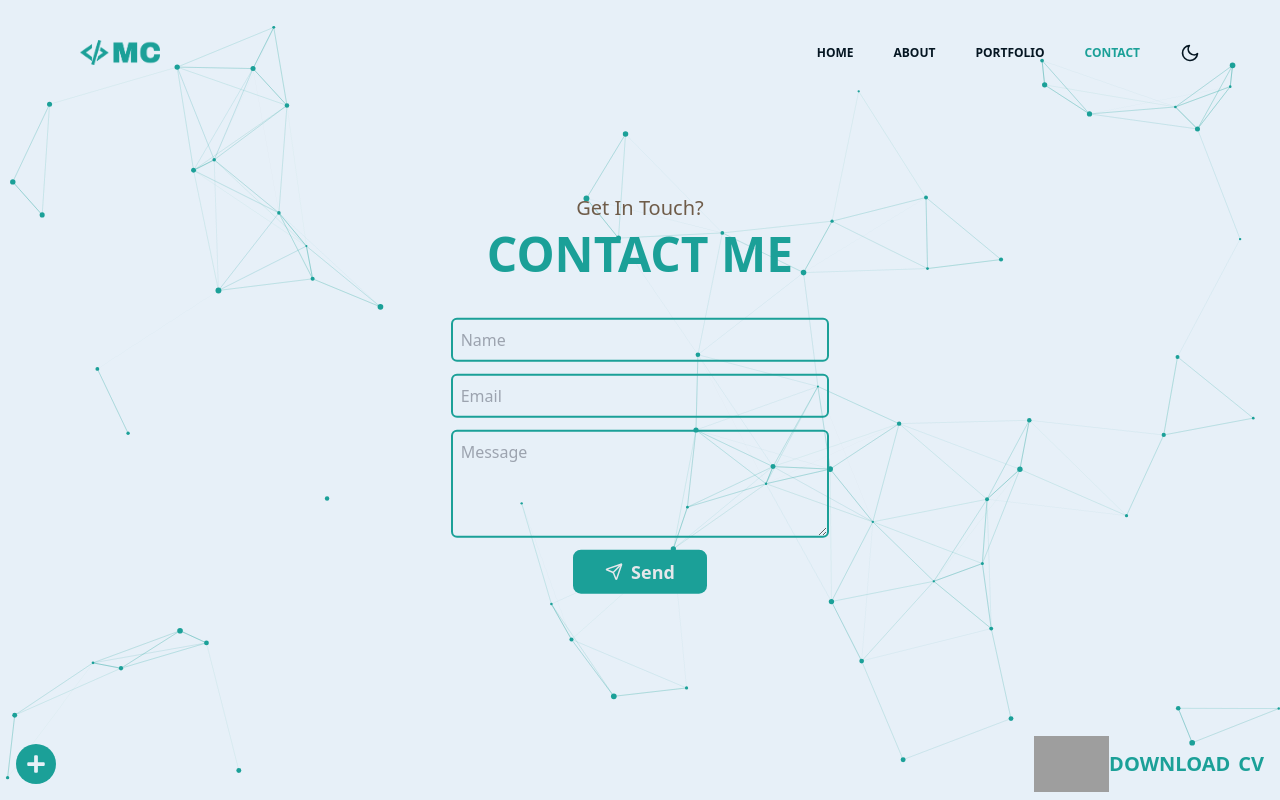
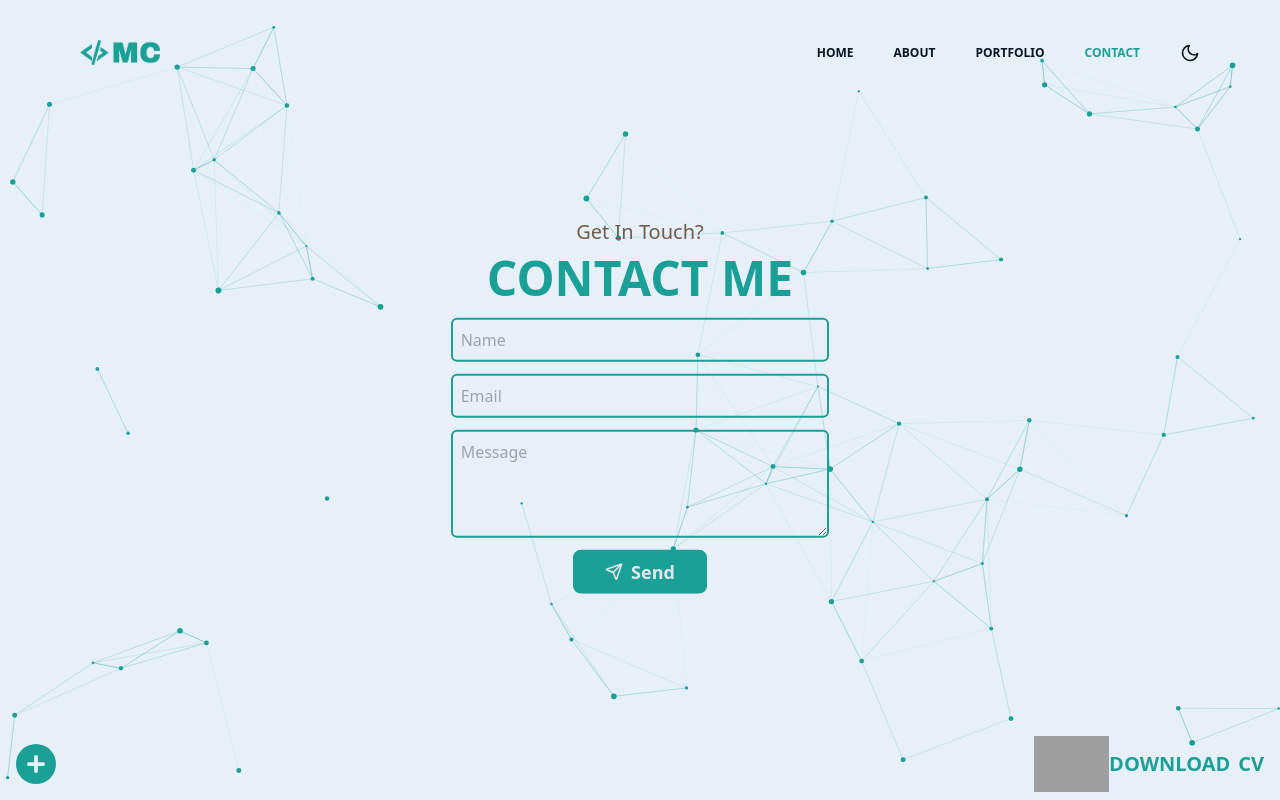
Before and after one commit to melchie04/melchorcallos-website, a React (Vite) app: page /contact in a window 1280 px wide. Built offline with nearby package versions, Linux system fonts and the light colour scheme; no server answers; grey boxes are pictures that could not be loaded.

Commit message:
Update Contact.jsx

```diff
--- a/src/pages/Contact.jsx
+++ b/src/pages/Contact.jsx
@@ -84,7 +84,7 @@ const Form = () => {
 
   return (
     <form
-      className="w-full flex flex-col justify-center items-center p-6 space-y-3"
+      className="w-full flex flex-col justify-center items-center px-6 space-y-3"
       onSubmit={sendEmail}
     >
       <input
```
